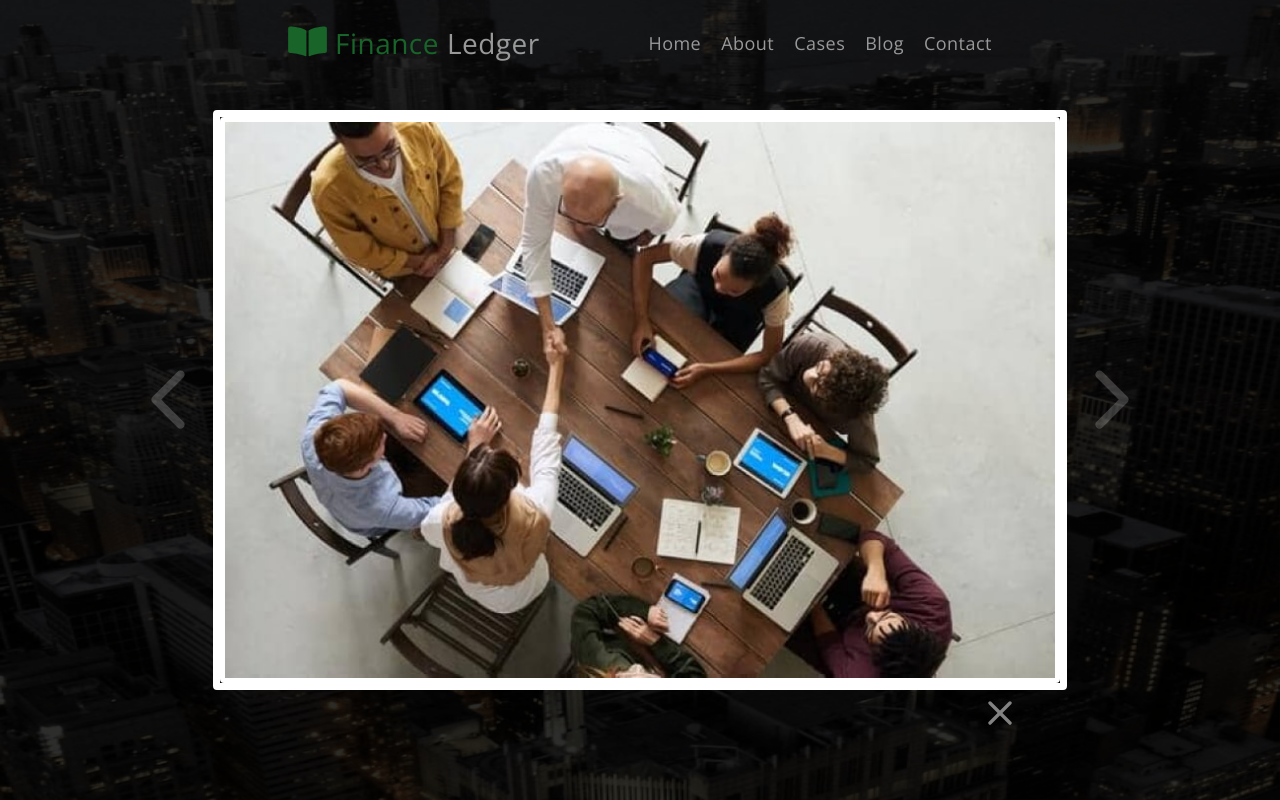
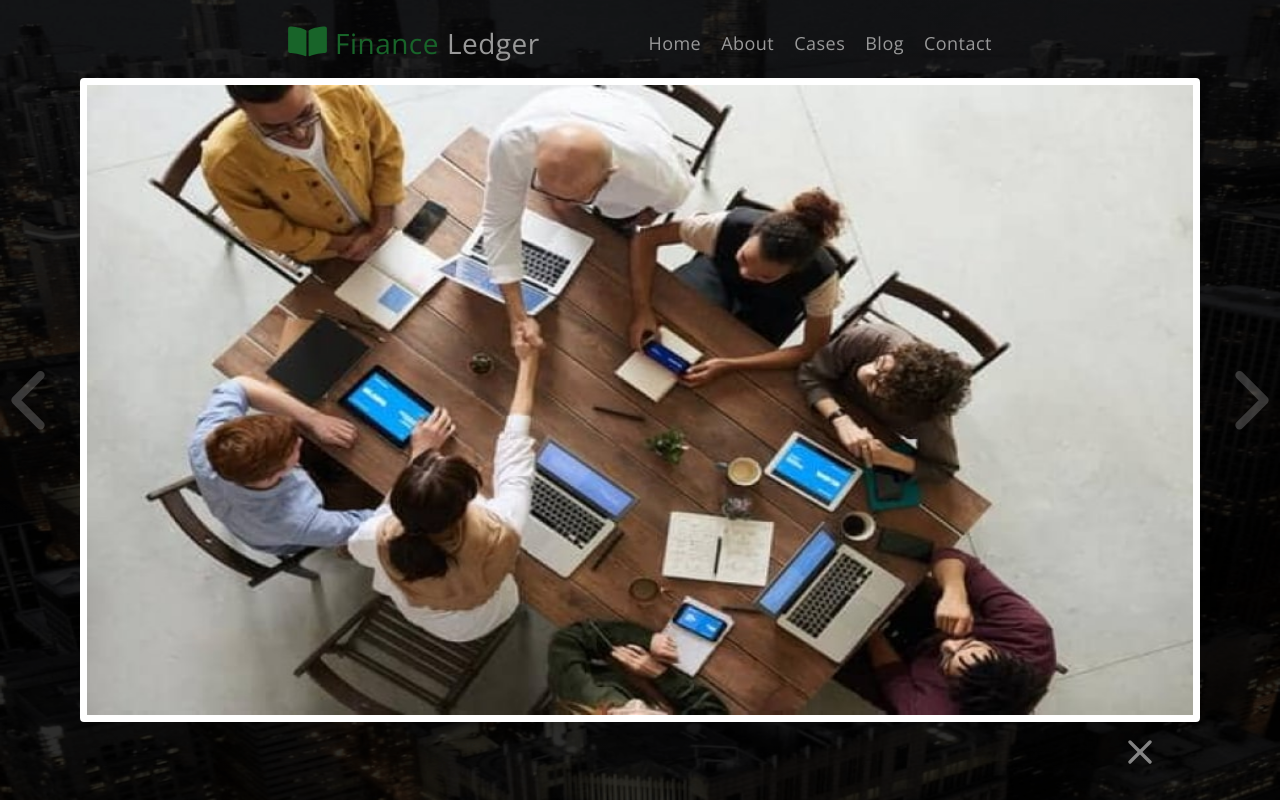
Before and after one commit to illFoXlli/ruden_lend, a React (Create React App) app: page / in a window 1280 px wide. Both pictures are taken after a click on the picture 399 px from the left and 1724 px from the top of the page. Built offline with nearby package versions, Linux system fonts and the light colour scheme.

Commit message:
fix modal

```diff
--- a/src/components/ReactSimpleImageViewer/ReactSimpleImageViewer.jsx
+++ b/src/components/ReactSimpleImageViewer/ReactSimpleImageViewer.jsx
@@ -15,6 +15,7 @@ import {
 const ReactSimpleImageViewer = props => {
   const [currentIndex, setCurrentIndex] = useState(props.currentIndex ?? 0);
   const [width, setWidth] = useState(window.innerWidth);
+  const [height, setHeight] = useState(window.innerHeight);
 
   const changeImage = useCallback(
     delta => {
@@ -92,13 +93,20 @@ const ReactSimpleImageViewer = props => {
     window.addEventListener('resize', () => {
       setWidth(window.innerWidth);
     });
+    window.addEventListener('resize', () => {
+      setHeight(window.innerHeight);
+    });
+
     return () => {
       window.removeEventListener('resize', () => {
         setWidth(window.innerWidth);
       });
+      window.removeEventListener('resize', () => {
+        setHeight(window.innerHeight);
+      });
     };
-  }, [width]);
-  console.log(props.src[currentIndex]);
+  }, [width, height]);
+  console.log(height);
   return (
     <Wrapper
       id="ReactSimpleImageViewer"
@@ -109,7 +117,14 @@ const ReactSimpleImageViewer = props => {
       <Div>
         <Content onClick={handleClick}>
           <Slide>
-            {<Img src={props.src[currentIndex]} width={width} alt="" />}
+            {
+              <Img
+                src={props.src[currentIndex]}
+                width={width}
+                height={height}
+                alt=""
+              />
+            }
           </Slide>
           <SpanClose onClick={() => props.onClose?.()}>
             <FiX />
--- a/src/components/ReactSimpleImageViewer/ReactSimpleImageViewer.styled.js
+++ b/src/components/ReactSimpleImageViewer/ReactSimpleImageViewer.styled.js
@@ -158,7 +158,17 @@ export const Slide = styled.div`
 `;
 
 export const Img = styled.img`
-  width: calc(${props => props.width}px - 20px);
+  /* width: calc(${props => props.width}px - 20px); */
+
+  width: ${({ width, height }) =>
+    height < width * 0.6285 - 20
+      ? `${(height - 100) * 1.591}px`
+      : `${width - 20}px`};
+
+  height: ${({ width, height }) =>
+    height < width * 0.6285 - 20 + 100
+      ? `${height - 100}px`
+      : `${width * 0.6285 - 20}px`};
 
   user-select: none;
   border: 5px solid #fff;
@@ -168,11 +178,25 @@ export const Img = styled.img`
   transition-timing-function: cubic-bezier(0.43, 0.21, 0, 1.03);
 
   ${props => props.theme.breakpoints.tab} {
-    width: ${({ width }) => (width < 1000 ? `${width - 160}px` : '840px')};
+    /* width: ${({ width }) => (width < 1000 ? `${width - 160}px` : '840px')};*/
+    width: ${({ width, height }) =>
+      height < width * 0.6285 - 160
+        ? `${(height - 100) * 1.591}px`
+        : `${width - 160}px`};
+
+    height: ${({ width, height }) =>
+      height < width * 0.6285 - 160 + 100
+        ? `${height - 100}px`
+        : `${width * 0.6285 - 160}px`};
+    border: 7px solid #fff;
+    border-radius: 4px;
   }
 
   ${props => props.theme.breakpoints.desc} {
-    width: 900px;
+    width: calc(1360px - 160px);
+    height: ${(1360 - 160) * 0.6285}px;
+    border: 9px solid #fff;
+    border-radius: 4px;
   }
 `;
 
@@ -182,11 +206,8 @@ export const Div = styled.div`
   margin-left: auto;
   margin-right: auto;
   ${props => props.theme.breakpoints.tab} {
-    border: 7px solid #fff;
-    border-radius: 4px;
-  }
+
   ${props => props.theme.breakpoints.desc} {
-    border: 9px solid #fff;
-    border-radius: 4px;
+
   }
 `;
```
